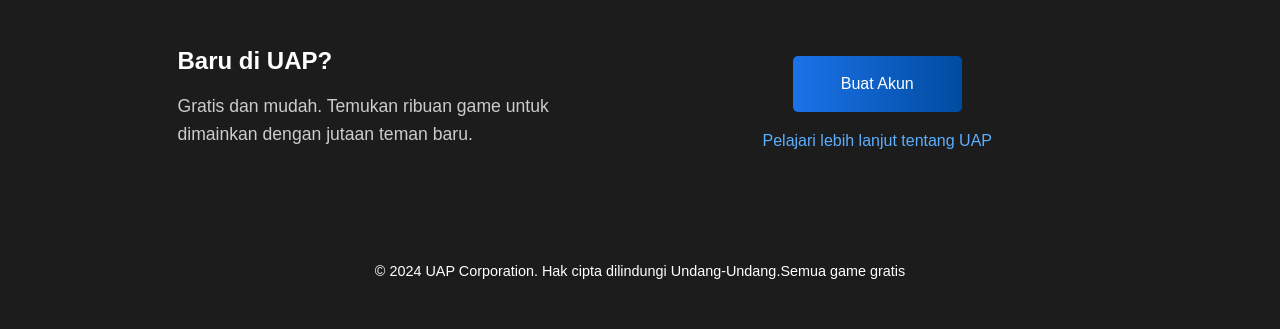
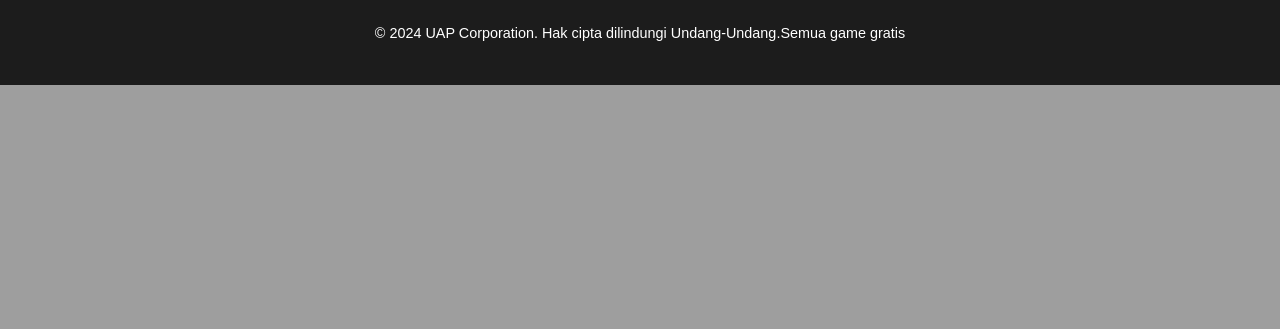
Before and after one commit to Fearkunn/project-tekweb, a PHP site: page /register.php in a window 1280 px wide. Shown: the part 1131-1460 px from the top of the page. After the commit the page ends 1216 px from the top, so only its background shows below. Run offline with PHP 8.4, Linux system fonts and the light colour scheme.

Commit message:
modify login and register

```diff
--- a/auth/login.php
+++ b/auth/login.php
@@ -148,7 +148,7 @@ include('../db_connect/DatabaseConnection.php');
                     </div>
                     <div class="mb-3">
                         <label for="password" class="form-label">Password</label>
-                        <input type="password" class="form-control" id="password" name="password" placeholder="Enter your password" required>
+                        <input type="password" class="form-control" id="password" name="user_password" placeholder="Enter your password" required>
                     </div>
                     <div class="form-check mb-3">
                         <input type="checkbox" class="form-check-input" id="remember" name="remember">
--- a/auth/register.php
+++ b/auth/register.php
@@ -1,4 +1,3 @@
-
 <?php
 session_start();
 include('../db_connect/DatabaseConnection.php');
@@ -152,11 +151,11 @@ include('../db_connect/DatabaseConnection.php');
                     </div>
                     <div class="mb-3">
                         <label for="email" class="form-label">Email</label>
-                        <input type="email" class="form-control" id="email" name="email" placeholder="Enter your email" required>
+                        <input type="email" class="form-control" id="email" name="user_email" placeholder="Enter your email" required>
                     </div>
                     <div class="mb-3">
                         <label for="password" class="form-label">Password</label>
-                        <input type="password" class="form-control" id="password" name="password" placeholder="Enter your password" required>
+                        <input type="password" class="form-control" id="password" name="user_password" placeholder="Enter your password" required>
                     </div>
                     <div class="mb-3">
                         <label for="confirm_password" class="form-label">Confirm Password</label>
@@ -171,30 +170,10 @@ include('../db_connect/DatabaseConnection.php');
         </div>
     </section>
 
-    <!-- Baru di UAP Section -->
-    <section class="text-white py-5" style="background-color: #1C1C1C;">
-        <div class="container register">
-            <div class="row">
-                <!-- Kolom 1 -->
-                <div class="col-md-6 d-flex flex-column justify-content-center">
-                    <h3 class="mb-3" style="font-size: 1.5rem; font-weight: bold;">Baru di UAP?</h3>
-                    <p style="color: #ccc; font-size: 1.1rem;">
-                        Gratis dan mudah. Temukan ribuan game untuk dimainkan dengan jutaan teman baru.
-                    </p>
-                </div>
-                <!-- Kolom 2 -->
-                <div class="col-md-6 d-flex flex-column align-items-center justify-content-center">
-                    <a href="..\auth\Register.php" class="btn btn-primary mb-3 px-5 py-3 register-btn">
-                        Buat Akun
-                    </a>
-                    <a href="#" class="text-decoration-none" style="color: #5caeff; font-size: 1rem;">Pelajari lebih lanjut tentang UAP</a>
-                </div>
-            </div>
-        </div>
-    </section>
+
 
     <!-- Footer -->
-    <footer class="text-center text-white" style="background-color: #1C1C1C;">
+    <footer class="text-center text-white p-4" style="background-color: #1C1C1C;">
         <div class="container">
             <p>© 2024 UAP Corporation. Hak cipta dilindungi Undang-Undang.</p>
             <p>Semua game gratis</p>
```
